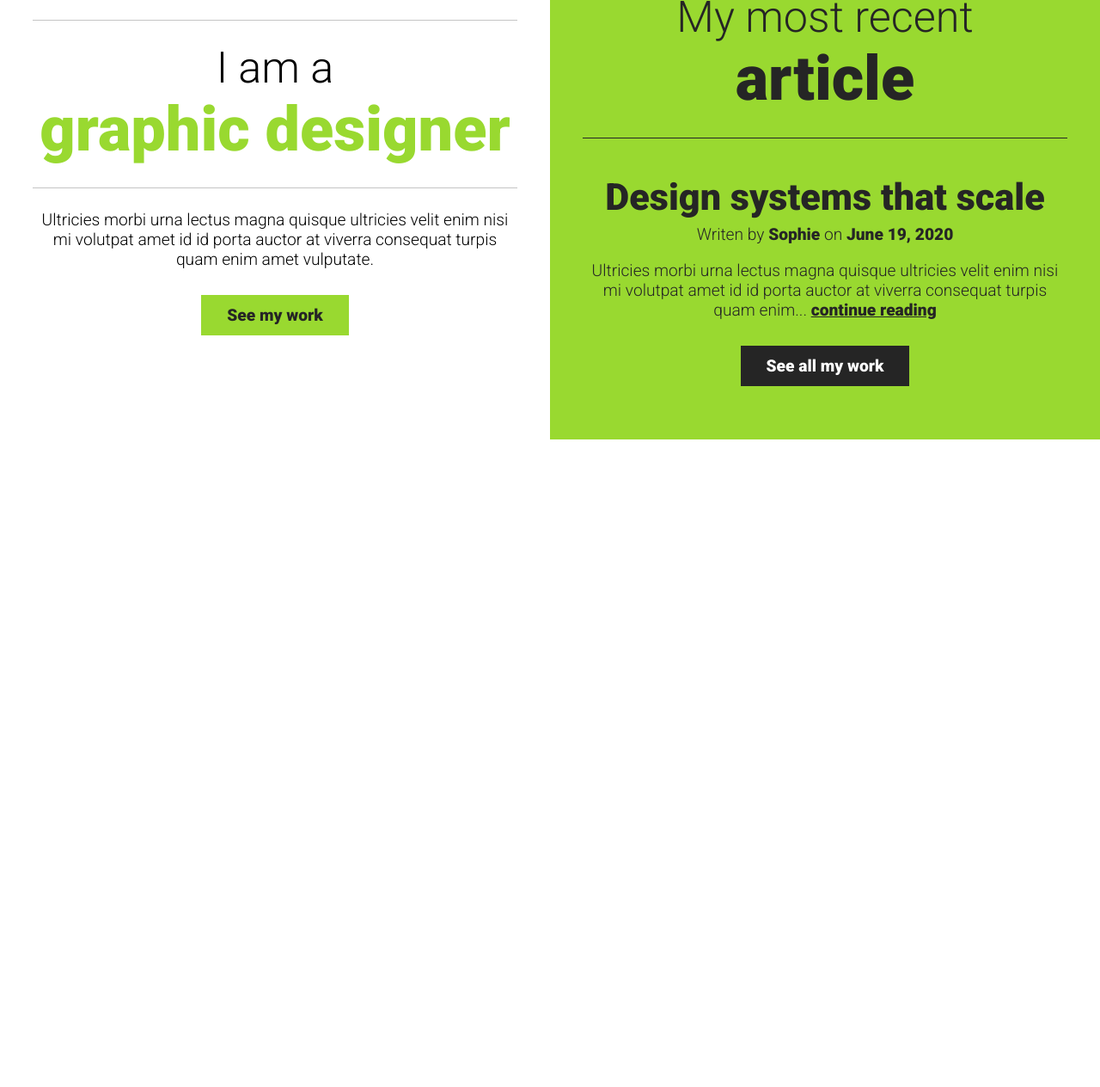
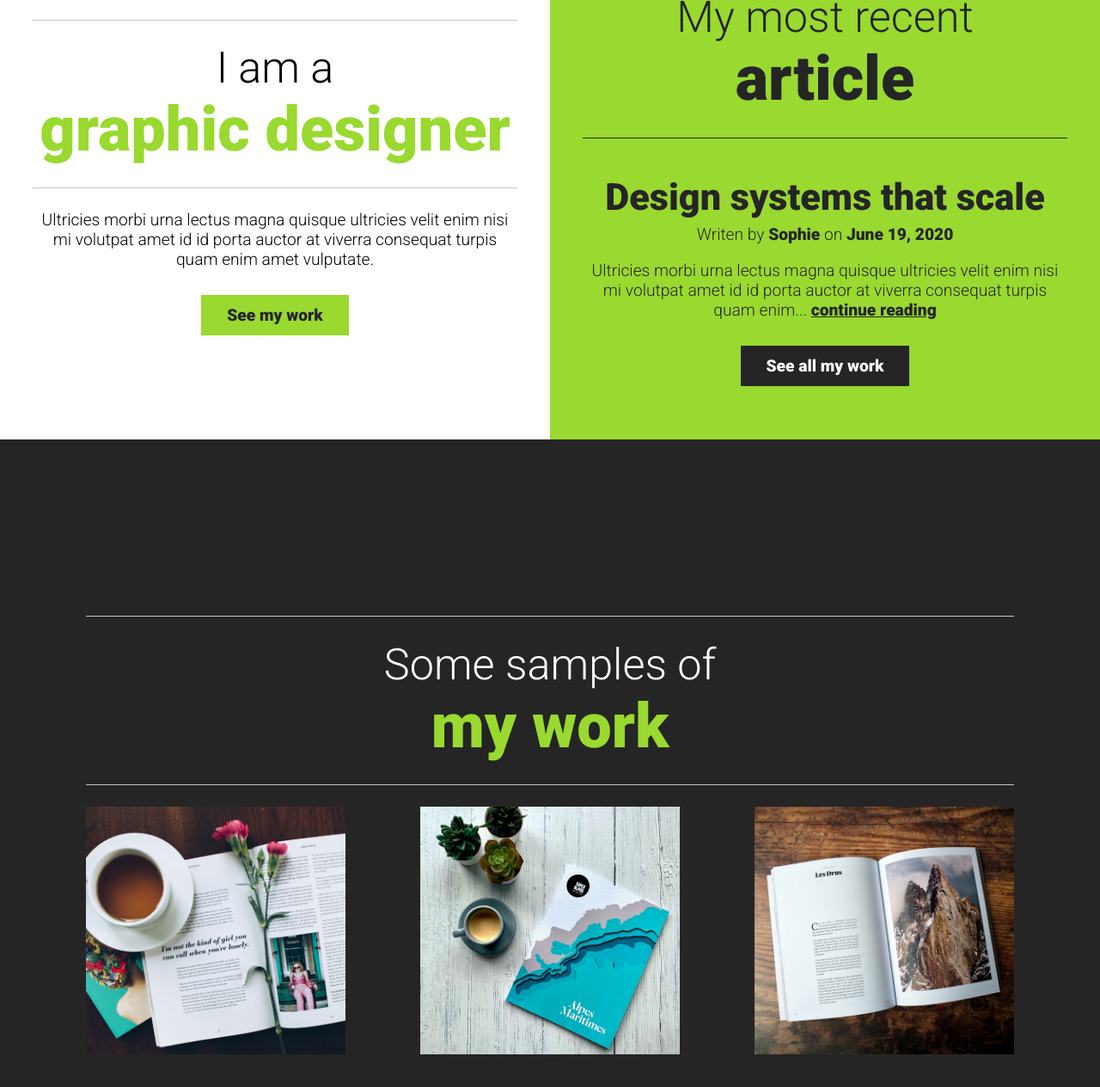
Before and after one commit to MarcelBlockchain/scrimba-responsive-design-challenge, a plain HTML site: page index.html in a window 1280 px wide. Shown: the part 1023-2287 px from the top of the page at 86% size. Before the commit the page ends 1534 px from the top, so only its background shows below. Drawn offline with Linux system fonts and the light colour scheme.

Commit message:
adds portfolio section

```diff
--- a/css/styles.css
+++ b/css/styles.css
@@ -162,4 +162,31 @@ header {
     .articles.inverse h2 {
         border-color: currentColor;
     }
+
+    .portfolio {
+        background: #252525;
+        color: #fff;
+        min-height: 100vh;
+        display: flex;
+        align-items: center;
+    }
+
+    .portfolio .container {
+        max-width: 1200px;
+    }
+
+    .work {
+        display: flex;
+        justify-content: space-between;
+    }
+
+    .portfolio-item {
+        width: 28%;
+    }
+
+    .portfolio-item img {
+        height: 15em;
+        width: 100%;
+        object-fit: cover;
+    }
 }
--- a/index.html
+++ b/index.html
@@ -14,7 +14,8 @@
                 </div>
             </header>
 
-            <main class="splitter">
+            <main>
+                <div class="splitter">
                     <section class="about-me">
                         <div class="container">
                             <h2>I am a <span class="accent-text">graphic designer</span></h2>
@@ -35,6 +36,24 @@
                             </article>
                         </div>
                     </section>
+                </div>
+
+                <section class="portfolio">
+                    <div class="container">
+                        <h2>Some samples of <span class="accent-text">my work</span></h2>
+                        <div class="work">
+                            <div class="portfolio-item">
+                                <img src="img/item-1.jpg" alt="">
+                            </div>
+                            <div class="portfolio-item">
+                                <img src="img/item-2.jpg" alt="">
+                            </div>
+                            <div class="portfolio-item">
+                                <img src="img/item-3.jpg" alt="">
+                            </div>
+                        </div>
+                     </div>
+                </section>
         </main>
 
     </body>
```
Lines whose indentation alone changed are shown as unchanged.
